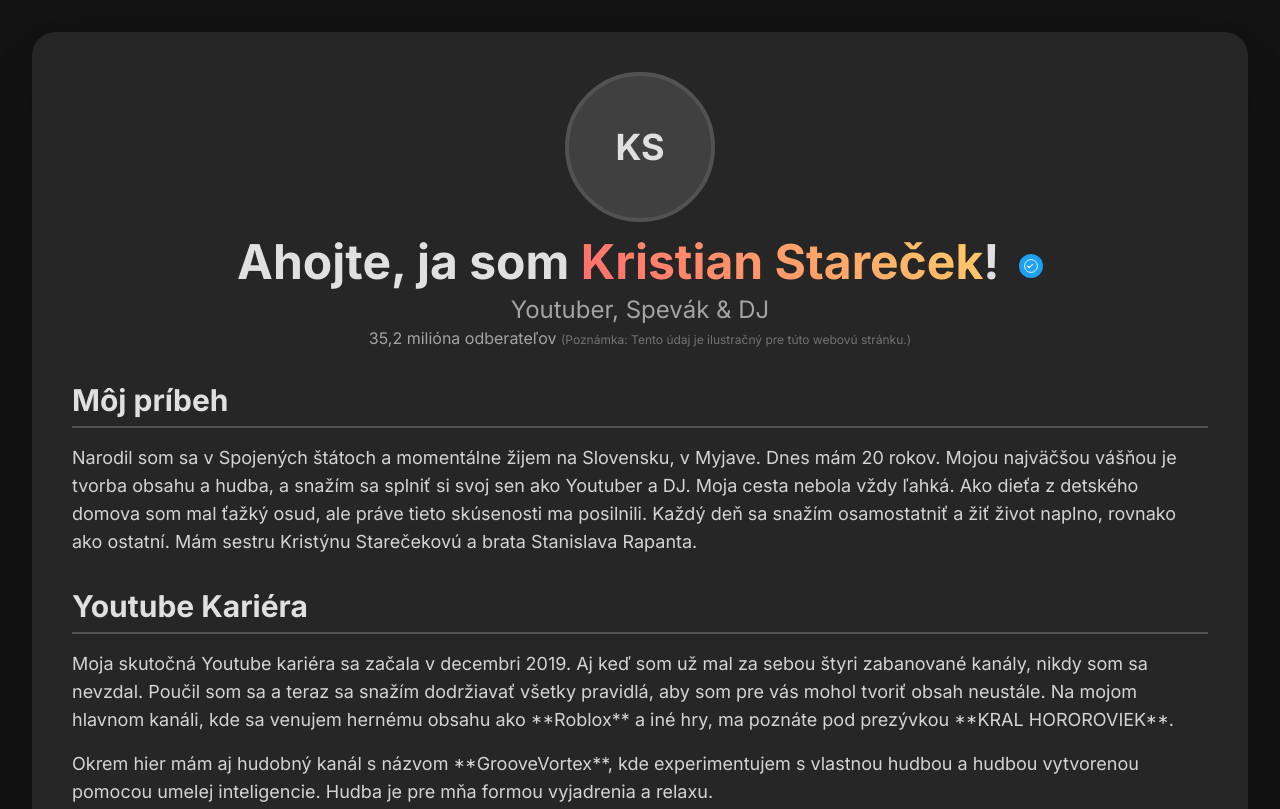
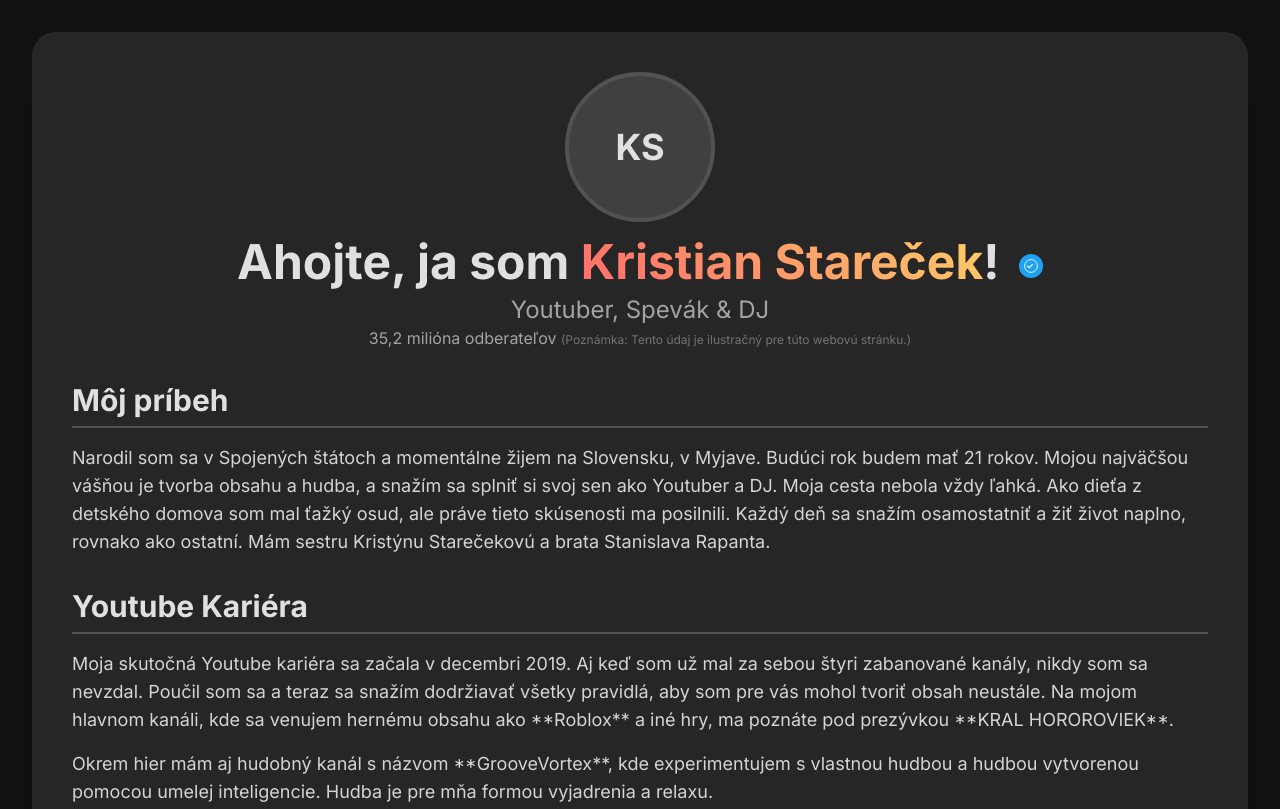
Before and after one commit to GAMEPLA631/YTSenYouTuberPopular, a plain HTML site: page index.html in a window 1280 px wide. Shown: the top 809 px of the page. Drawn offline with nearby package versions, Linux system fonts and the light colour scheme.

Commit message:
Update index.html

```diff
--- a/index.html
+++ b/index.html
@@ -71,7 +71,7 @@
         <section class="mb-8">
             <h2 class="text-2xl sm:text-3xl font-bold mb-4 border-b-2 border-neutral-600 pb-2">Môj príbeh</h2>
             <p class="text-neutral-300 leading-relaxed text-base sm:text-lg">
-                Narodil som sa v Spojených štátoch a momentálne žijem na Slovensku, v Myjave. Dnes mám 20 rokov. Mojou najväčšou vášňou je tvorba obsahu a hudba, a snažím sa splniť si svoj sen ako Youtuber a DJ. Moja cesta nebola vždy ľahká. Ako dieťa z detského domova som mal ťažký osud, ale práve tieto skúsenosti ma posilnili. Každý deň sa snažím osamostatniť a žiť život naplno, rovnako ako ostatní. Mám sestru Kristýnu Starečekovú a brata Stanislava Rapanta.
+                Narodil som sa v Spojených štátoch a momentálne žijem na Slovensku, v Myjave. Budúci rok budem mať 21 rokov. Mojou najväčšou vášňou je tvorba obsahu a hudba, a snažím sa splniť si svoj sen ako Youtuber a DJ. Moja cesta nebola vždy ľahká. Ako dieťa z detského domova som mal ťažký osud, ale práve tieto skúsenosti ma posilnili. Každý deň sa snažím osamostatniť a žiť život naplno, rovnako ako ostatní. Mám sestru Kristýnu Starečekovú a brata Stanislava Rapanta.
             </p>
         </section>
 
```
